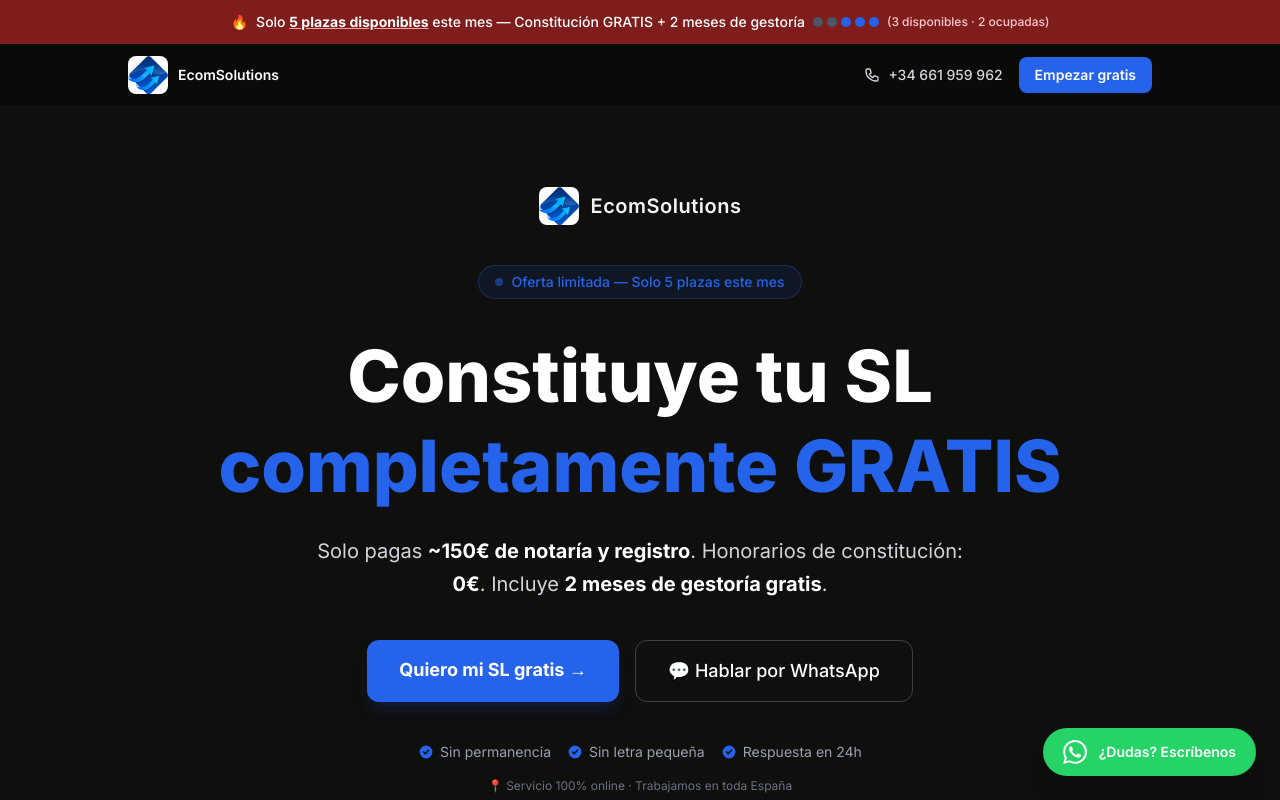
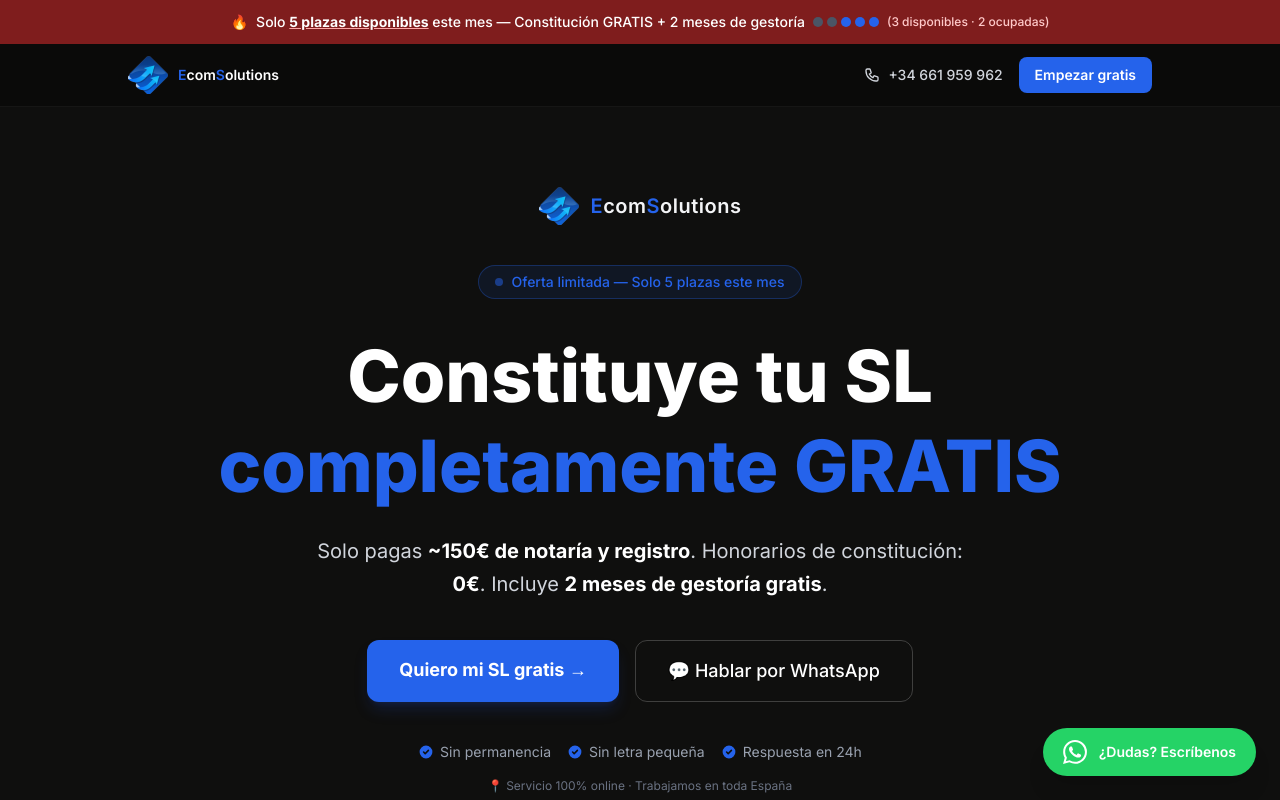
Before and after one commit to grupoairway/ecom-landing, a Next.js app: page / in a window 1280 px wide. Shown: the top 800 px of the page. Built offline with nearby package versions, Linux system fonts and the light colour scheme.

Commit message:
Logo blend mode y ES en azul

```diff
--- a/app/page.tsx
+++ b/app/page.tsx
@@ -37,9 +37,10 @@
               height={40}
               alt="EcomSolutions"
               className="rounded-lg"
+              style={{ mixBlendMode: "screen" }}
             />
             <span className="text-white text-sm" style={{ fontWeight: 600 }}>
-              EcomSolutions
+              <span style={{ color: "#2563EB" }}>E</span>com<span style={{ color: "#2563EB" }}>S</span>olutions
             </span>
           </div>
           <div className="flex items-center gap-4">
@@ -83,9 +84,10 @@
               height={40}
               alt="EcomSolutions"
               className="rounded-lg"
+              style={{ mixBlendMode: "screen" }}
             />
             <span className="text-xl tracking-wide text-gray-100" style={{ fontWeight: 600 }}>
-              EcomSolutions
+              <span style={{ color: "#2563EB" }}>E</span>com<span style={{ color: "#2563EB" }}>S</span>olutions
             </span>
           </div>
 
@@ -737,7 +739,7 @@
                 alt="EcomSolutions"
                 className="rounded-lg"
               />
-              <span className="text-white" style={{ fontWeight: 600 }}>EcomSolutions</span>
+              <span className="text-white" style={{ fontWeight: 600 }}><span style={{ color: "#2563EB" }}>E</span>com<span style={{ color: "#2563EB" }}>S</span>olutions</span>
             </div>
 
             <div className="flex flex-col sm:flex-row items-center gap-4 text-sm text-gray-400">
```
Also changed, not shown: public/Logo Ecomsolutions 2.png.
